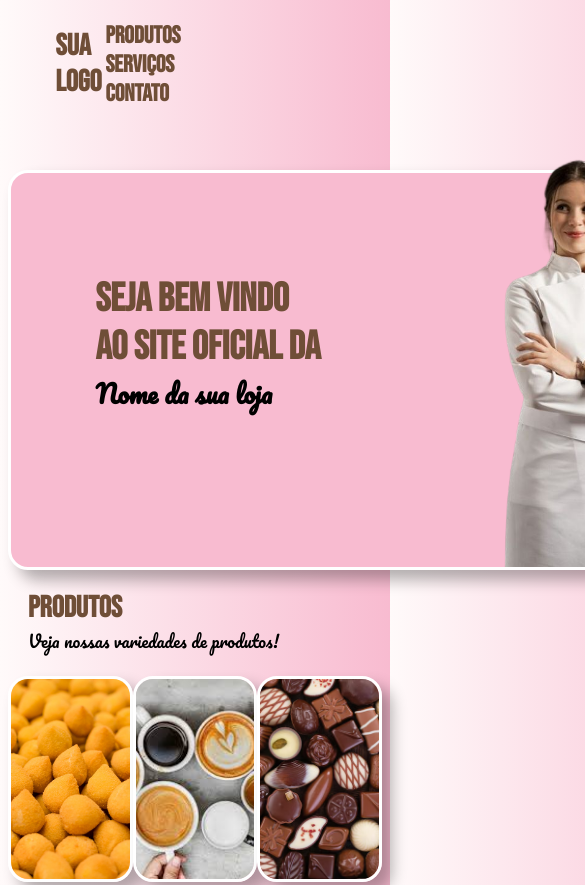
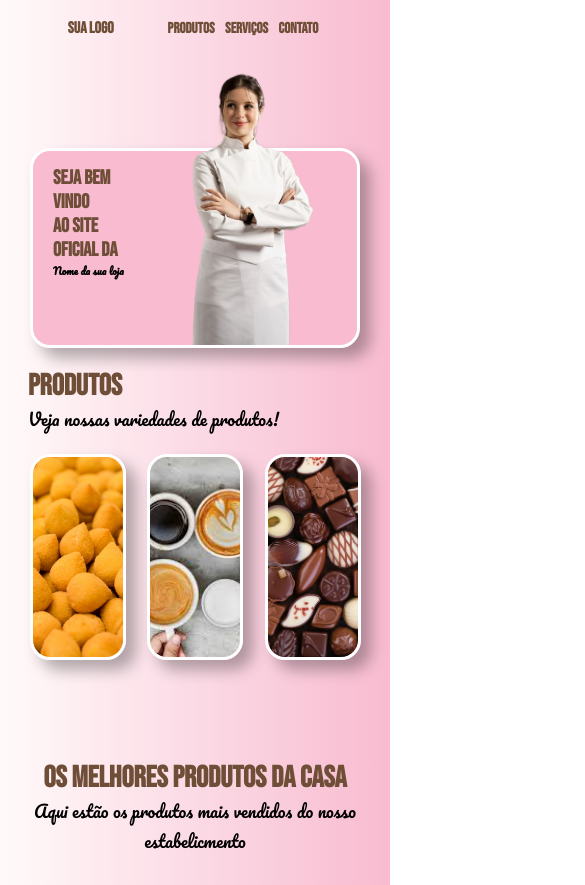
Before and after one commit to GustavoDEVVV/land_page_doceria, a plain HTML site: page index.html in a window 390 px wide. Shown: the top 885 px of the page, 585 px wide, since content can reach past the window. Drawn offline with Linux system fonts and the light colour scheme.

Commit message:
responsividade

```diff
--- /dev/null
+++ b/css/responsividade.css
@@ -0,0 +1,62 @@
+@media(min-width: 320px) and (max-width: 720px){
+
+header{
+    margin-bottom: 10rem;
+}
+
+header h1{
+    font-size: 1.6rem;
+    margin-right: 0;
+    margin-left: 0;
+}
+
+a{
+    font-size: 1.5rem;
+}
+
+nav{
+    margin-left: 5rem;
+    margin-right: 0;
+}
+
+.card_principal{
+    width: 33rem;
+    height: 20rem;
+}
+
+.texto h1{
+    font-size: 2rem;
+}
+
+.texto #sua-loja{
+    font-size: 1rem;
+}
+
+.card_principal img{
+    margin-left: 0rem;
+    width: 20rem;
+    margin-bottom: 10.6rem;
+}
+
+.img-card{
+    width: 9rem;
+}
+
+
+.card1{
+    width: 10rem;
+}
+
+.card2{
+    width: 10rem;
+}
+
+.card3{
+    width: 10rem;
+}
+
+.card1 img{
+    width: 9rem;
+}
+
+}
--- a/index.html
+++ b/index.html
@@ -4,6 +4,7 @@
     <meta charset="UTF-8">
     <meta name="viewport" content="width=device-width, initial-scale=1.0">
     <link rel="stylesheet" href="./css/index.css">
+    <link rel="stylesheet" href="./css/responsividade.css">
 
     <link rel="preconnect" href="https://fonts.googleapis.com">
     <link rel="preconnect" href="https://fonts.gstatic.com" crossorigin>
```
